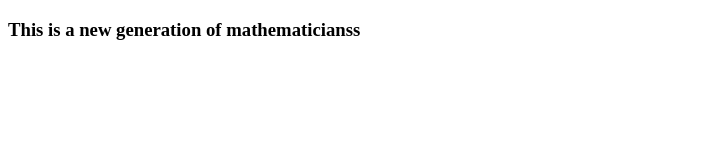
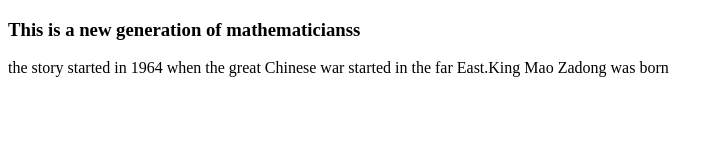
Before and after one commit to yusufnviiri/devol, a plain HTML site: page index.html in a window 1280 px wide. Shown: the whole page, without its empty margins (0-724 px from the left). Drawn offline with Linux system fonts and the light colour scheme.

Commit message:
added a paragraph

```diff
--- a/index.html
+++ b/index.html
@@ -9,6 +9,9 @@
 
 <body>
     <h3>This is a new generation of mathematicianss</h3>
+    <p>
+        the story started in 1964 when the great Chinese war started in the far East.King Mao Zadong was born
+    </p>
 </body>
 
 </html>
```
